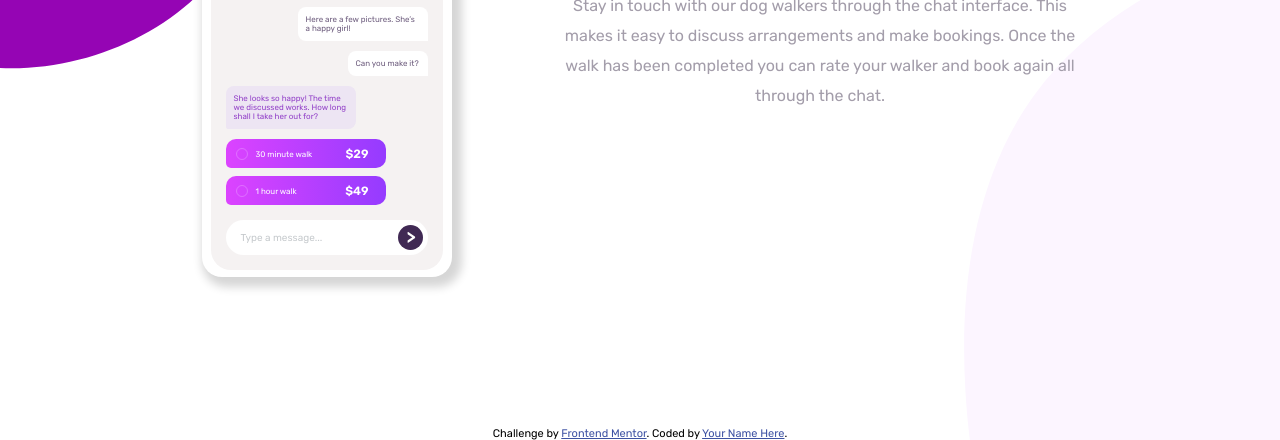
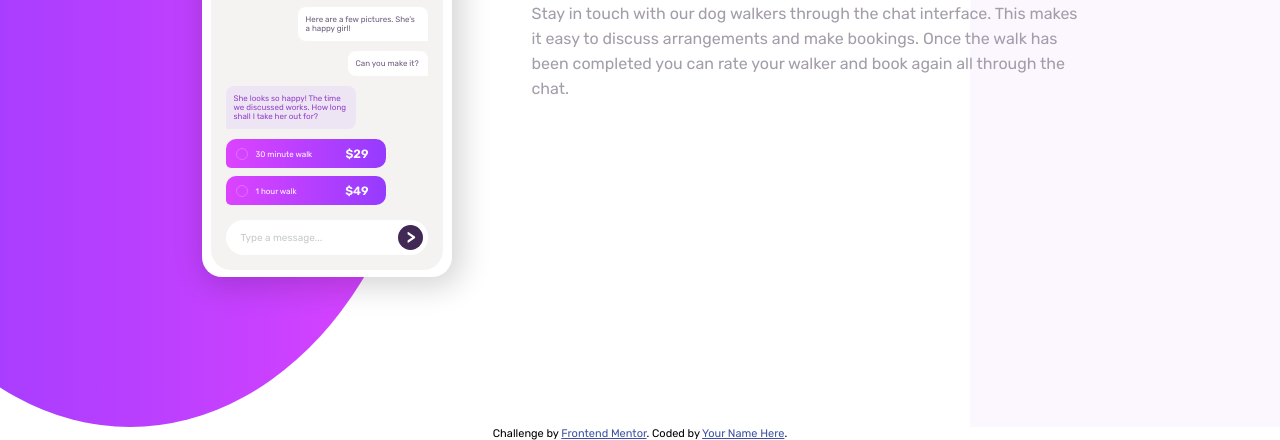
Before and after one commit to barbaradamasdev/Chat-app-CSS-illustration, a plain HTML site: page index.html in a window 1280 px wide. Shown: the part 373-813 px from the top of the page. Drawn offline with Linux system fonts and the light colour scheme.

Commit message:
BG and shadow mockup altered

```diff
--- a/index.html
+++ b/index.html
@@ -16,7 +16,8 @@
   </style>
 </head>
 <body>
-
+  <div class="bg-curve-top"></div>
+  <div class="bg-curve-bottom"></div>
   <main class="flex">
     <section class="main__image">
       <div class="main__image__mockup">
--- a/style.css
+++ b/style.css
@@ -14,6 +14,8 @@ main {
 
 :root {
   --SUBHEADING: hsl(276, 100%, 81%);
+  --BGBOTTOM: hsla(276, 100%, 81%, 0.089);
+  --BGTOP: hsl(276, 55%, 52%);
   --CHATLEFT: hsl(276, 55%, 52%);
   --CHATRIGHT: hsl(271, 15%, 43%);
   --PLACEHOLDER: hsl(206, 6%, 79%);
@@ -23,9 +25,27 @@ main {
 
 body {
   font-family: "Rubik", sans-serif;
-  background-image: url(bg-top.svg), url(bg-wave-bottom.svg);
-  background-position: top left -250px, bottom -90px right -10px;
-  background-repeat: no-repeat;
+}
+
+.bg-curve-top {
+  width: 600px;
+  background-image: linear-gradient(to right, #953bff, #dc43ff);
+  height: 520px;
+  position: fixed;
+  border-radius: 0 0 50% 50%;
+  z-index: -1;
+  left: -410px;
+}
+
+.bg-curve-bottom {
+  width: 700px;
+  background-color: var(--BGBOTTOM);
+  height: 450px;
+  position: fixed;
+  border-radius: 50% 50% 0 0;
+  z-index: -1;
+  right: -520px;
+  bottom: 0;
 }
 
 .flex {
@@ -33,12 +53,11 @@ body {
 }
 
 main {
-  gap: 50px;
   margin: auto;
   align-items: center;
   justify-content: center;
   flex-direction: column;
-  gap: 30px;
+  gap: 10px;
   max-width: 957px;
 }
 
@@ -49,7 +68,7 @@ main {
   height: 500px;
   margin: 40px;
   padding: 9px;
-  box-shadow: 5px 5px 10px 5px rgba(0, 0, 0, 0.164);
+  box-shadow: 5px 5px 30px 5px rgba(0, 0, 0, 0.164);
 }
 
 .main__image__mockup__screen {
@@ -233,9 +252,10 @@ main {
 }
 .main__text p {
   text-align: center;
-  line-height: 30px;
+  line-height: 25px;
   color: var(--PARAGRAPH);
   margin: 20px 30px;
+  font-size: 16px;
 }
 
 @media screen and (min-width: 950px) {
@@ -245,4 +265,23 @@ main {
   main {
     flex-direction: row;
   }
+
+  .main__text h1,
+  .main__text p {
+    text-align: left;
+    margin-left: 30px;
+  }
+
+  .bg-curve-top {
+    width: 600px;
+    height: 800px;
+    left: -170px;
+  }
+
+  .bg-curve-bottom {
+    width: 700px;
+    height: 800px;
+    right: -390px;
+    bottom: 0;
+  }
 }
```
